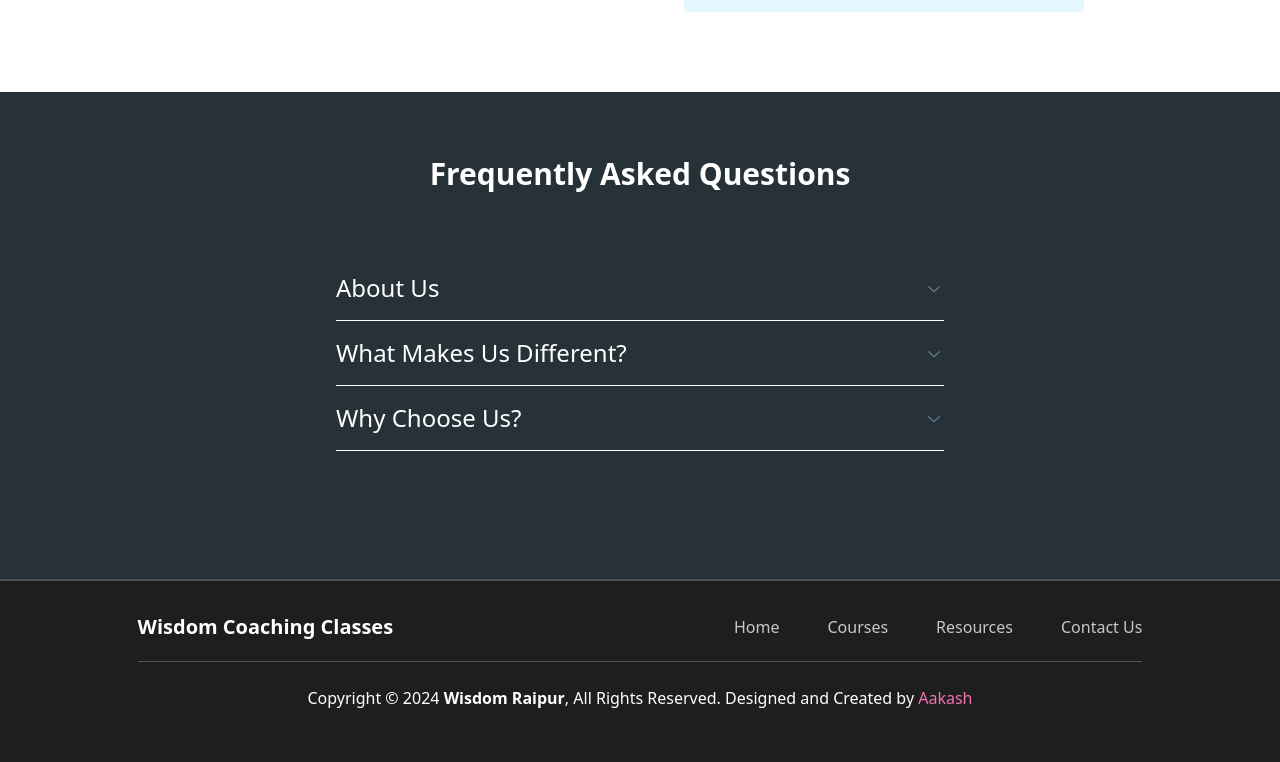
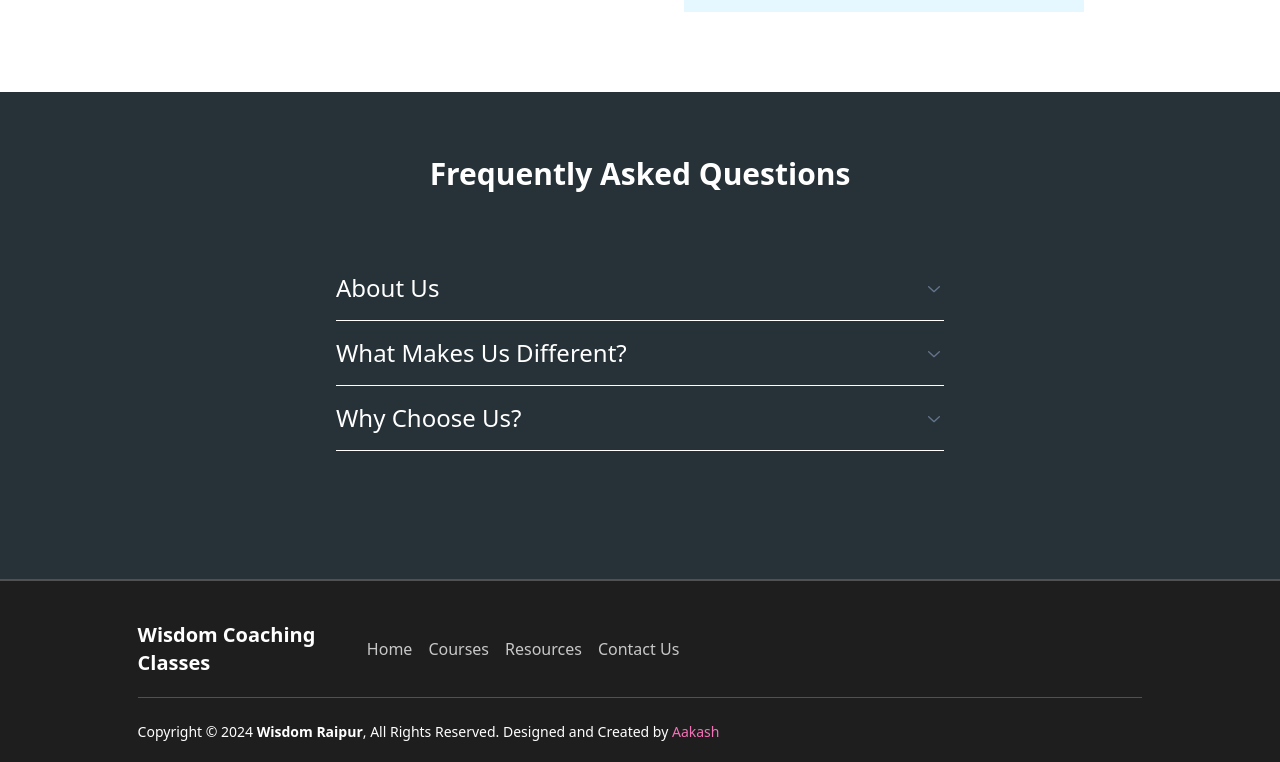
Before and after one commit to AakashRao-dev/next-wisdom-website, a Next.js app: page / in a window 1280 px wide. Shown: the part 3336-4098 px from the top of the page. Before the commit the page ends 4058 px from the top, so only its background shows below. Built offline with nearby package versions, Linux system fonts and the light colour scheme; no server answers.

Commit message:
small change in footer

```diff
--- a/components/Footer.jsx
+++ b/components/Footer.jsx
@@ -2,15 +2,15 @@ import Link from 'next/link';
 
 export default function Footer() {
   return (
-    <footer className="bg-black text-white text-center p-3 border-t-2 border-gray">
-      <nav className="flex justify-between items-center w-4/5 mx-auto py-5">
+    <footer className="bg-black text-white px-3 py-5 border-t-2 border-gray">
+      <nav className="flex flex-col md:flex-row gap-4 md:gap-8 justify-between xs:items-center w-4/5 mx-auto py-5">
         <div>
           <Link href="/" className="text-white font-bold text-base md:text-xl">
             Wisdom Coaching Classes
           </Link>
         </div>
 
-        <ul className="md:flex gap-12 ml-auto hidden items-center text-grayLight">
+        <ul className="flex flex-wrap xs:flex-row gap-4 w-full xs:ml-auto items-center xs:items-center text-grayLight">
           <li>
             <Link href="/" className="hover:text-blue">
               Home
@@ -34,7 +34,7 @@ export default function Footer() {
         </ul>
       </nav>
       <hr className="text-gray w-4/5 py-3 mx-auto" />
-      <p className="text-base">
+      <p className="text-sm w-4/5 mx-auto">
         Copyright © 2024 <span className="font-bold">Wisdom Raipur</span>, All
         Rights Reserved. Designed and Created by{' '}
         <Link href="http://github.com/aakashRao-dev/" className="text-pink-400">
```
